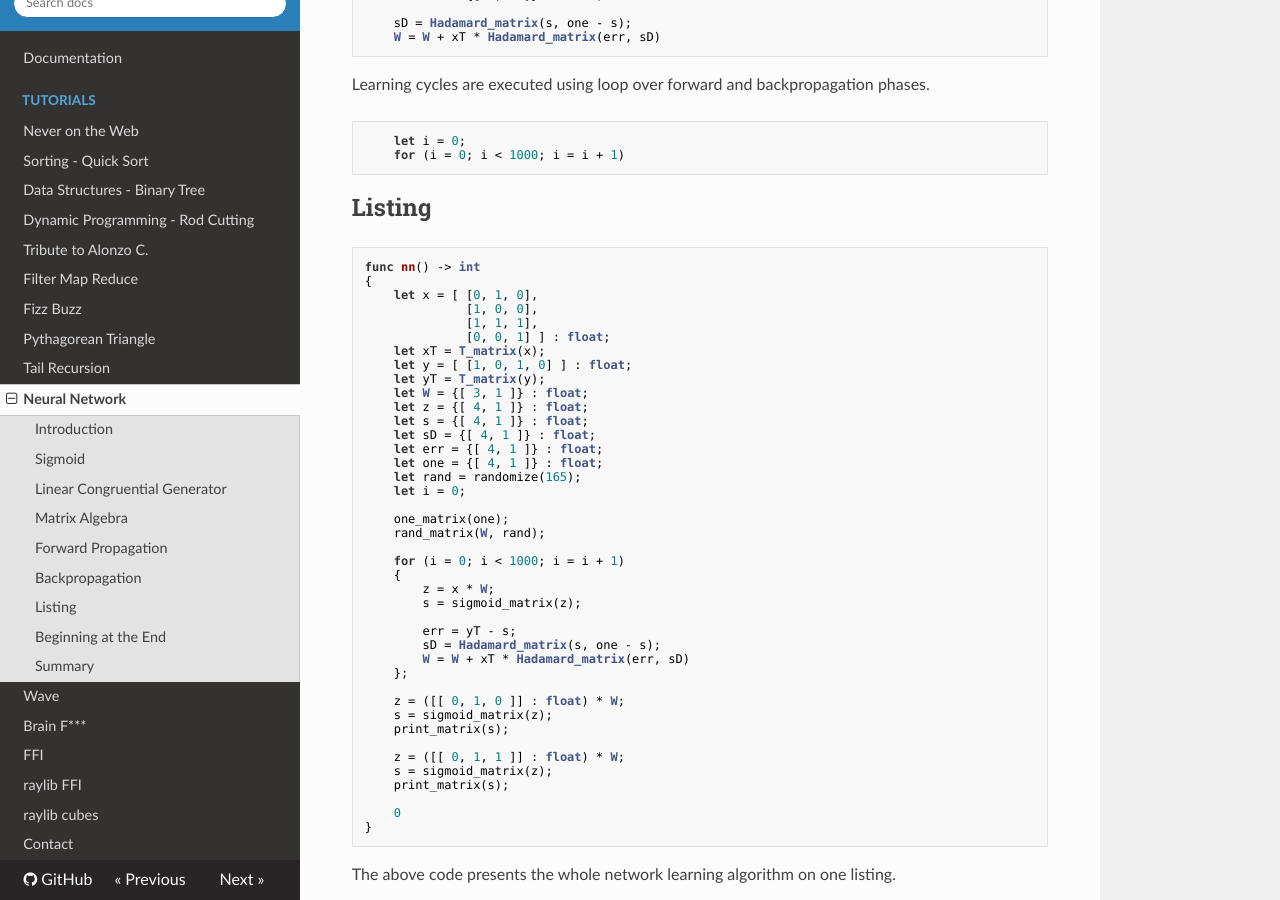
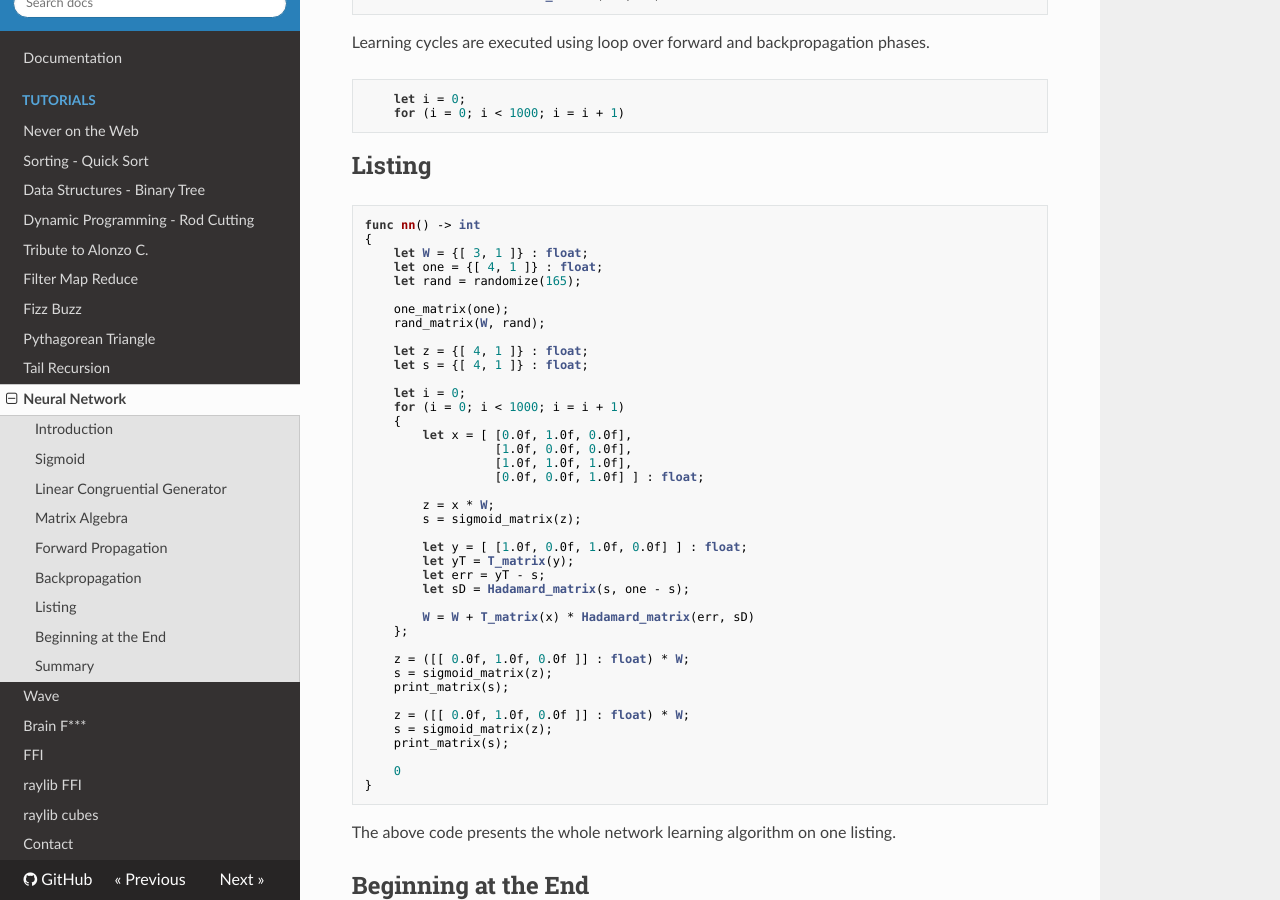
Before and after one commit to never-lang/never-docs, an MkDocs documentation site: the page built from docs/perceptron.md, in a window 1280 px wide and 900 px high, scrolled down 5109 px. Built offline with MkDocs 1.6.1, drawn with Linux system fonts in a browser that asks for light colours; some of the changed text lies outside the part shown.

Commit message:
Documentation adopted to flexible variables

````diff
--- a/docs/perceptron.md
+++ b/docs/perceptron.md
@@ -64,10 +64,9 @@ to initialize neural network.
 func print_matrix(W[D1, D2] : float) -> int
 {
     let r = 0;
-    let c = 0;
-
     for (r = 0; r < D1; r = r + 1)
     {
+        let c = 0;
         for (c = 0; c < D2; c = c + 1)
         {
             prints(W[r, c] + " ")
@@ -92,10 +91,9 @@ float and string parameter by changing float into its string representation.
 func one_matrix(W[D1, D2] : float) -> int
 {
     let r = 0;
-    let c = 0;
-
     for (r = 0; r < D1; r = r + 1)
     {
+        let c = 0;
         for (c = 0; c < D2; c = c + 1)
         {
             W[r, c] = 1.0
@@ -112,10 +110,9 @@ subtraction.
 func rand_matrix(W[D1, D2] : float, rand() -> int) -> int
 {
     let r = 0;
-    let c = 0;
-
     for (r = 0; r < D1; r = r + 1)
     {
+        let c = 0;
         for (c = 0; c < D2; c = c + 1)
         {
             W[r, c] = (rand() % 1000) / 1000.0
@@ -127,12 +124,12 @@ func rand_matrix(W[D1, D2] : float, rand() -> int) -> int
 ```never
 func sigmoid_matrix(W[D1, D2] : float) -> [_,_] : float
 {
-    let r = 0;
-    let c = 0;
     let S = {[ D1, D2 ]} : float;
 
+    let r = 0;
     for (r = 0; r < D1; r = r + 1)
     {
+        let c = 0;
         for (c = 0; c < D2; c = c + 1)
         {
             S[r, c] = sigmoid(W[r, c])
@@ -151,12 +148,12 @@ matrix elements.
 ```never
 func T_matrix(W[D1, D2] : float) -> [_,_] : float
 {
-    let r = 0;
-    let c = 0;
     let T = {[ D2, D1 ]} : float;
 
+    let r = 0;
     for (r = 0; r < D1; r = r + 1)
     {
+        let c = 0;
         for (c = 0; c < D2; c = c + 1)
         {
             T[c, r] = W[r, c]
@@ -173,12 +170,12 @@ in the returned matrix.
 ```never
 func Hadamard_matrix(W1[D1, D2] : float, W2[D3, D4] : float) -> [_,_] : float
 {
-    let r = 0;
-    let c = 0;
     let H = {[ D1, D2 ]} : float;
 
+    let r = 0;
     for (r = 0; r < D1; r = r + 1)
     {
+        let c = 0;
         for (c = 0; c < D2; c = c + 1)
         {
             H[r, c] = W1[r, c] * W2[r, c]
@@ -302,40 +299,40 @@ phases.
 ```never
 func nn() -> int
 {
-    let x = [ [0, 1, 0],
-              [1, 0, 0],
-              [1, 1, 1],
-              [0, 0, 1] ] : float;
-    let xT = T_matrix(x);
-    let y = [ [1, 0, 1, 0] ] : float;
-    let yT = T_matrix(y);
     let W = {[ 3, 1 ]} : float;
-    let z = {[ 4, 1 ]} : float;
-    let s = {[ 4, 1 ]} : float;
-    let sD = {[ 4, 1 ]} : float;
-    let err = {[ 4, 1 ]} : float;
     let one = {[ 4, 1 ]} : float;
     let rand = randomize(165);
-    let i = 0;
 
     one_matrix(one);
     rand_matrix(W, rand);
 
+    let z = {[ 4, 1 ]} : float;
+    let s = {[ 4, 1 ]} : float;
+
+    let i = 0;
     for (i = 0; i < 1000; i = i + 1)
     {
+        let x = [ [0.0f, 1.0f, 0.0f],
+                  [1.0f, 0.0f, 0.0f],
+                  [1.0f, 1.0f, 1.0f],
+                  [0.0f, 0.0f, 1.0f] ] : float;
+
         z = x * W;
         s = sigmoid_matrix(z);
 
-        err = yT - s;
-        sD = Hadamard_matrix(s, one - s);
-        W = W + xT * Hadamard_matrix(err, sD)
+        let y = [ [1.0f, 0.0f, 1.0f, 0.0f] ] : float;
+        let yT = T_matrix(y);
+        let err = yT - s;
+        let sD = Hadamard_matrix(s, one - s);
+
+        W = W + T_matrix(x) * Hadamard_matrix(err, sD)
     };
 
-    z = ([[ 0, 1, 0 ]] : float) * W;
+    z = ([[ 0.0f, 1.0f, 0.0f ]] : float) * W;
     s = sigmoid_matrix(z);
     print_matrix(s);
 
-    z = ([[ 0, 1, 1 ]] : float) * W;
+    z = ([[ 0.0f, 1.0f, 0.0f ]] : float) * W;
     s = sigmoid_matrix(z);
     print_matrix(s);
 
````
Also changed, not shown: docs/index.md (+10 -10 lines), docs/never-web.md (+2 -2 lines), docs/raylib_cubes.md (+12 -22 lines), docs/tailrec.md (+7 -7 lines).
